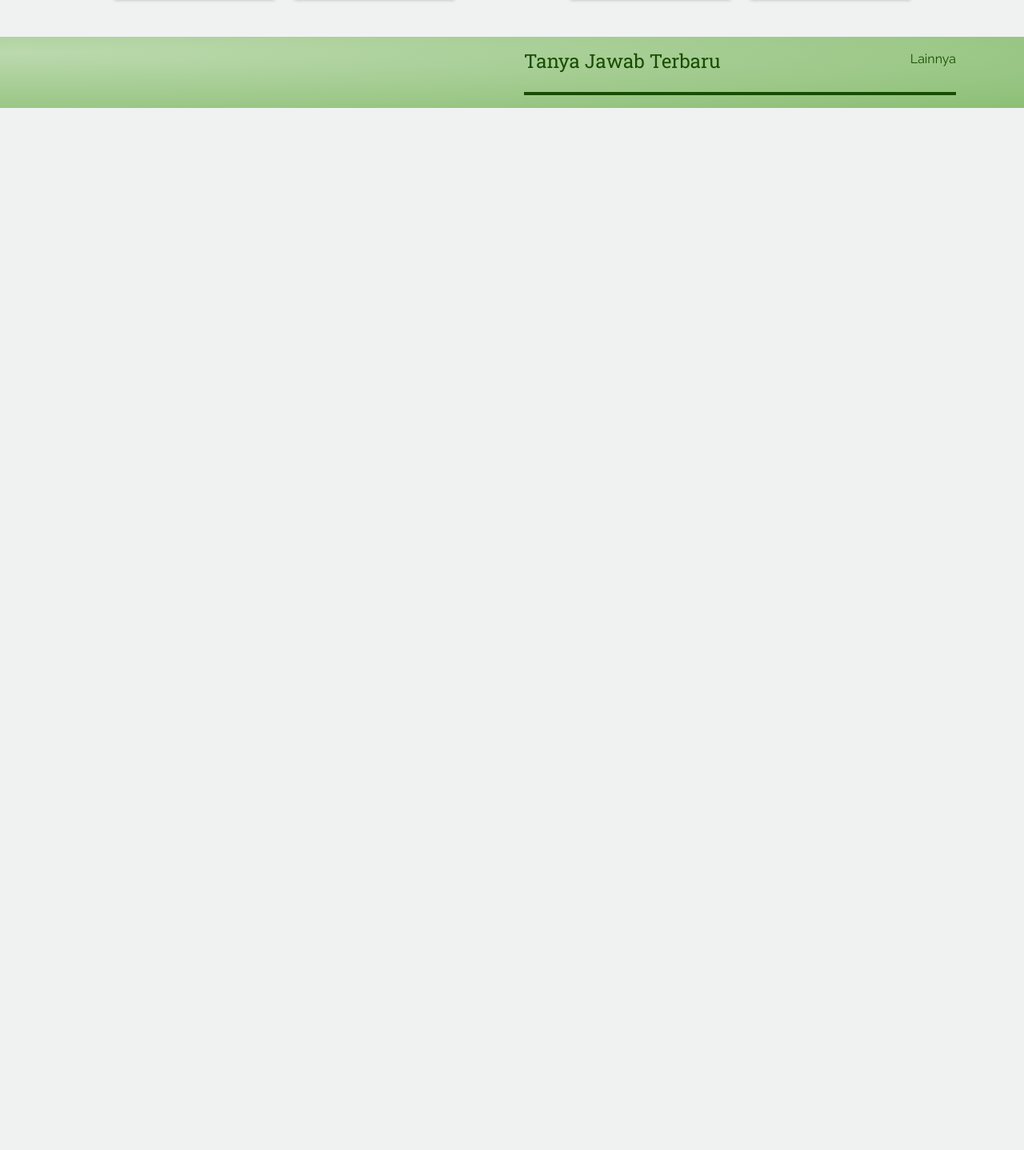
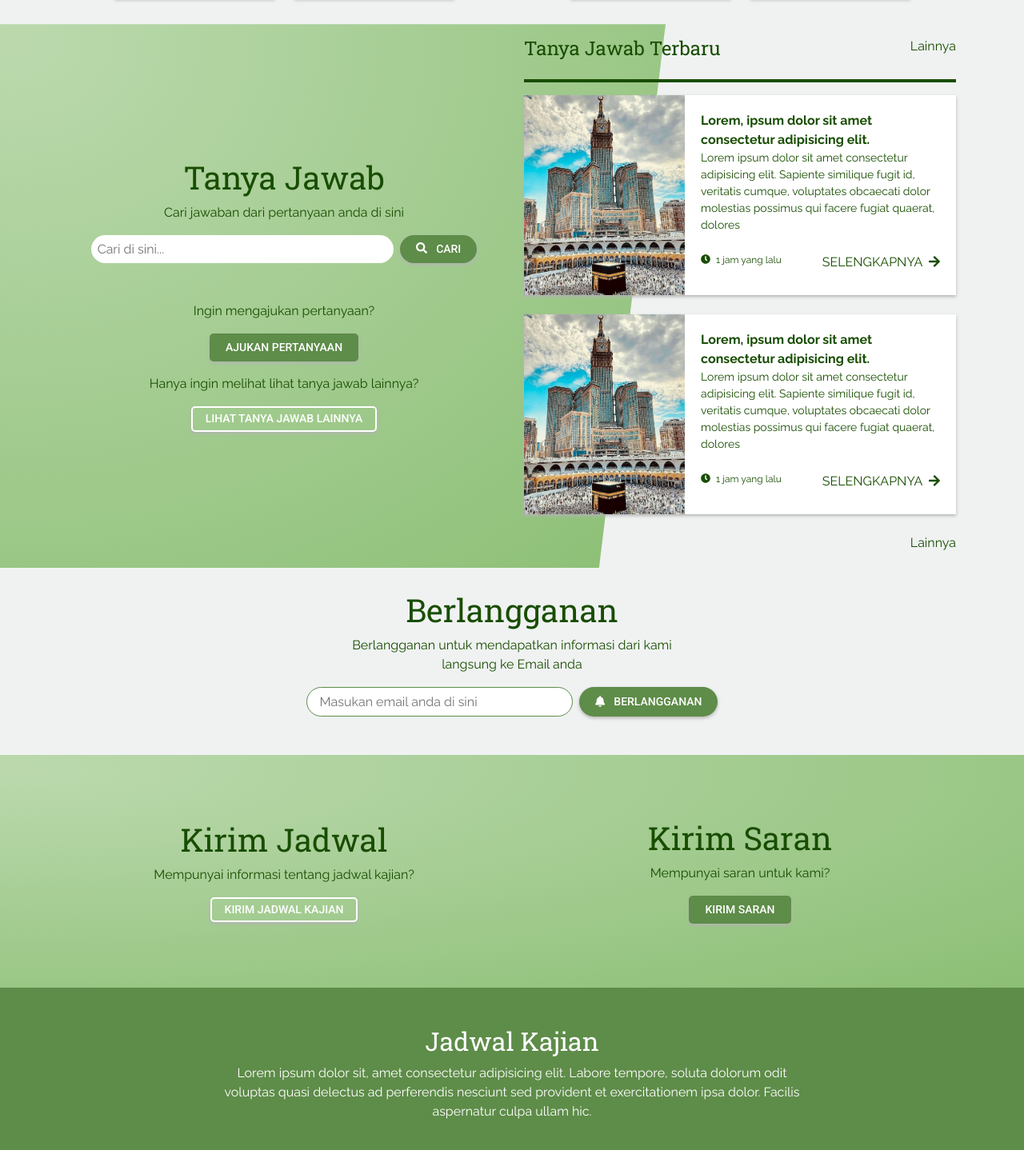
Before and after one commit to degitgitagitya/jadwal-kajian, a React (Create React App) app: page / in a window 1280 px wide. Shown: the part 626-2064 px from the top of the page at 80% size. Before the commit the page ends 800 px from the top, so only its background shows below. Built offline with nearby package versions, Linux system fonts and the light colour scheme.

Commit message:
finished landing page

```diff
--- a/src/Components/CardTanyaJawabLanding.css
+++ b/src/Components/CardTanyaJawabLanding.css
@@ -0,0 +1,40 @@
+.card-tanya-jawab {
+  height: 250px;
+  width: 100%;
+  box-shadow: 0 2px 4px 0 #b3b3b3;
+  background-color: white;
+}
+
+.card-tanya-jawab:hover {
+  height: 250px;
+  width: 100%;
+  box-shadow: 0 3px 8px 0 #b3b3b3;
+  background-color: white;
+  cursor: pointer;
+}
+
+.card-tanya-image {
+  object-fit: cover;
+  height: 100%;
+  width: 40%;
+}
+
+.card-tanya-detail {
+  padding: 1.25rem;
+}
+
+.card-tanya-judul {
+  font-weight: bold;
+}
+
+.card-tanya-deskripsi {
+  font-size: 14px;
+}
+
+.card-tanya-time {
+  font-size: 12px;
+}
+
+.card-tanya-action {
+  font-size: 16px;
+}
--- a/src/Components/CardTanyaJawabLanding.js
+++ b/src/Components/CardTanyaJawabLanding.js
@@ -1,7 +1,33 @@
 import React, { Component } from "react";
+
+import Tanya from "../Assets/tanya1.jpg";
+import "./CardTanyaJawabLanding.css";
 
 export default class CardTanyaJawabLanding extends Component {
   render() {
-    return <div className="card-tanya-jawab"></div>;
+    return (
+      <div className="card-tanya-jawab d-flex mb-4">
+        <img src={Tanya} alt="kajian" className="card-tanya-image" />
+        <div className="card-tanya-detail">
+          <div className="card-tanya-judul">
+            Lorem, ipsum dolor sit amet consectetur adipisicing elit.
+          </div>
+          <div className="card-tanya-deskripsi">
+            Lorem ipsum dolor sit amet consectetur adipisicing elit. Sapiente
+            similique fugit id, veritatis cumque, voluptates obcaecati dolor
+            molestias possimus qui facere fugiat quaerat, dolores
+          </div>
+          <div className="d-flex justify-content-between mt-4">
+            <div className="card-tanya-time">
+              {" "}
+              <i className="fa fa-clock mr-1"></i> 1 jam yang lalu
+            </div>
+            <div className="card-tanya-action">
+              SELENGKAPNYA <i className="fa fa-arrow-right ml-1"></i>
+            </div>
+          </div>
+        </div>
+      </div>
+    );
   }
 }
--- a/src/Components/Navigation.css
+++ b/src/Components/Navigation.css
@@ -3,6 +3,10 @@
   border-radius: 50%;
   width: 3.5rem;
   height: 3.5rem;
+}
+
+.navigation-logo:hover {
+  box-shadow: 0 3px 8px 0 #757575;
 }
 
 .navigation-background {
--- a/src/Pages/LandingPage.css
+++ b/src/Pages/LandingPage.css
@@ -1,7 +1,34 @@
 .landing-page-tanya-jawab {
+  position: absolute;
+
   background-image: radial-gradient(
     farthest-corner at 20px 20px,
     var(--light-green),
     var(--green)
   );
+
+  height: 680px;
+  width: 65%;
+
+  margin-top: 2rem;
+
+  margin-bottom: 100px;
+
+  -webkit-clip-path: polygon(0 0, 100% 0, 90% 100%, 0% 100%);
+  clip-path: polygon(0 0, 100% 0, 90% 100%, 0% 100%);
 }
+
+.landing-background-hubungi {
+  background-image: radial-gradient(
+    farthest-corner at 20px 20px,
+    var(--light-green),
+    var(--green)
+  );
+
+  padding-top: 5rem;
+  padding-bottom: 5rem;
+}
+
+.footer-background {
+  background-color: var(--dark-green);
+}
--- a/src/Pages/LandingPage.js
+++ b/src/Pages/LandingPage.js
@@ -2,6 +2,7 @@ import React, { Component } from "react";
 import { Container } from "react-bootstrap";
 
 import CardKajian from "../Components/CardKajian";
+import CardTanyaJawabLanding from "../Components/CardTanyaJawabLanding";
 import Navigation from "../Components/Navigation";
 
 import "./LandingPage.css";
@@ -52,17 +53,100 @@ export default class LandingPage extends Component {
             </div>
           </div>
         </Container>
-        <div className="landing-page-tanya-jawab">
-          <Container className="pt-3 mt-5">
-            <div className="row">
-              <div className="col-6"></div>
+
+        <div className="landing-page-tanya-jawab"></div>
+        <Container className="mt-5">
+          <div className="row align-items-center">
+            <div className="col-6 text-center">
+              <h1>Tanya Jawab</h1>
+              <p>Cari jawaban dari pertanyaan anda di sini</p>
+              <div className="d-flex justify-content-center">
+                <input
+                  type="text"
+                  placeholder="Cari di sini..."
+                  className="global-rounded-search p-2 mr-2"
+                />
+                <button className="global-border-radius custom-button custom-button-primary">
+                  <i className="fa fa-search mr-2"></i> CARI
+                </button>
+              </div>
+              <p className="mt-5">Ingin mengajukan pertanyaan?</p>
+              <button className="custom-button custom-button-primary">
+                AJUKAN PERTANYAAN
+              </button>
+              <p className="mt-3">
+                Hanya ingin melihat lihat tanya jawab lainnya?
+              </p>
+              <button className="custom-button-outline custom-button-outline-white">
+                LIHAT TANYA JAWAB LAINNYA
+              </button>
+            </div>
             <div className="col-6">
               <div className="d-flex justify-content-between">
                 <h3>Tanya Jawab Terbaru</h3>
                 Lainnya
               </div>
               <hr className="bold-hr" />
-                <div className="d-flex flex-column"></div>
+              <div className="d-flex flex-column align-items-end">
+                <CardTanyaJawabLanding></CardTanyaJawabLanding>
+                <CardTanyaJawabLanding></CardTanyaJawabLanding>
+                Lainnya
+              </div>
+            </div>
+          </div>
+        </Container>
+
+        <Container className="text-center mt-5 mb-5">
+          <h1>Berlangganan</h1>
+          <p>
+            Berlangganan untuk mendapatkan informasi dari kami <br /> langsung
+            ke Email anda{" "}
+          </p>
+          <div className="d-flex justify-content-center">
+            <input
+              type="text"
+              placeholder="Masukan email anda di sini"
+              className="global-rounded-search-primary pt-2 pb-2 mr-2"
+            />
+            <button className="custom-button custom-button-primary global-border-radius">
+              {" "}
+              <i className="fas fa-bell mr-2"></i> BERLANGGANAN{" "}
+            </button>
+          </div>
+        </Container>
+
+        <div className="landing-background-hubungi">
+          <Container>
+            <div className="row align-items-center">
+              <div className="col-6 text-center">
+                <h1>Kirim Jadwal</h1>
+                <p>Mempunyai informasi tentang jadwal kajian?</p>
+                <button className="custom-button-outline custom-button-outline-white">
+                  KIRIM JADWAL KAJIAN
+                </button>
+              </div>
+              <div className="col-6 text-center">
+                <h1>Kirim Saran</h1>
+                <p>Mempunyai saran untuk kami?</p>
+                <button className="custom-button custom-button-primary">
+                  KIRIM SARAN
+                </button>
+              </div>
+            </div>
+          </Container>
+        </div>
+
+        <div className="footer-background text-white">
+          <Container className="py-5">
+            <div className="row justify-content-center">
+              <div className="col-md-8 text-center">
+                <h2>Jadwal Kajian</h2>
+                <p>
+                  Lorem ipsum dolor sit, amet consectetur adipisicing elit.
+                  Labore tempore, soluta dolorum odit voluptas quasi delectus ad
+                  perferendis nesciunt sed provident et exercitationem ipsa
+                  dolor. Facilis aspernatur culpa ullam hic.
+                </p>
               </div>
             </div>
           </Container>
--- a/src/index.css
+++ b/src/index.css
@@ -155,3 +155,12 @@ p {
 .bold-hr {
   border: 2px solid var(--black-green);
 }
+
+.global-rounded-search-primary {
+  border-radius: 20px;
+  border: 1px solid var(--dark-green);
+  padding-left: 1rem;
+  padding-right: 1rem;
+  width: 30%;
+  height: 100%;
+}
```
Also changed, not shown: src/Assets/tanya1.jpg (added). Lines whose indentation alone changed are shown as unchanged.
